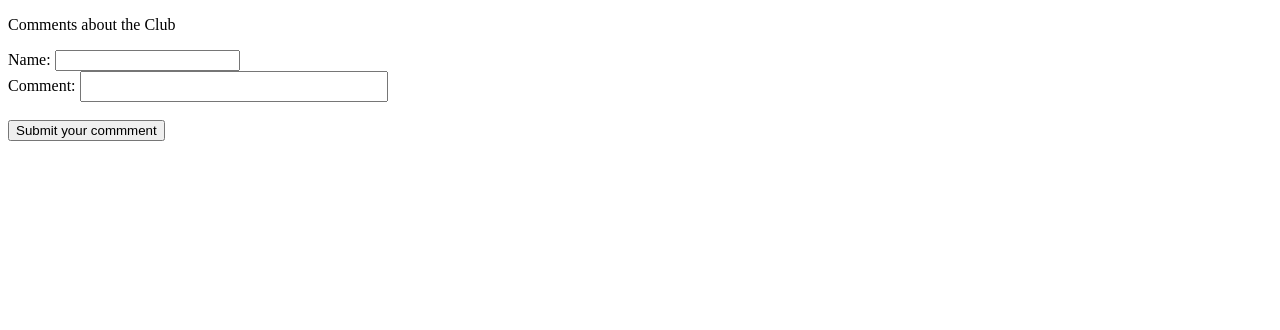
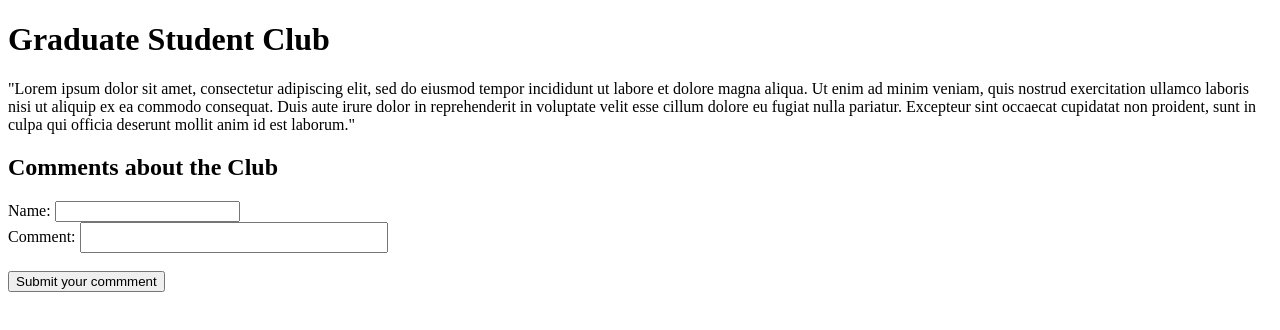
Before and after one commit to COMPSCI330/ClubDatabase, a plain HTML site: page page3.html in a window 1280 px wide. Drawn offline with Linux system fonts and the light colour scheme.

Commit message:
Update page3.html

```diff
--- a/page3.html
+++ b/page3.html
@@ -1,9 +1,12 @@
 <!DOCTYPE html>
 <html>
-<title>Club</title>
+<title>Graduate Student Club</title>
 
 <body>
-  <p> Comments about the Club </p>
+  <h1> Graduate Student Club </h1>
+  <p> "Lorem ipsum dolor sit amet, consectetur adipiscing elit, sed do eiusmod tempor incididunt ut labore et dolore magna aliqua. Ut enim ad minim veniam, quis nostrud exercitation ullamco laboris nisi ut aliquip ex ea commodo consequat. Duis aute irure dolor in reprehenderit in voluptate velit esse cillum dolore eu fugiat nulla pariatur. Excepteur sint occaecat cupidatat non proident, sunt in culpa qui officia deserunt mollit anim id est laborum."
+</p>
+  <h2> Comments about the Club </h2>
   <p id="demo"></p>
 
   <form id="frm1" action="/action_page.php">
@@ -28,5 +31,4 @@
   </script>
 
 </body>
-
 </html>
```
